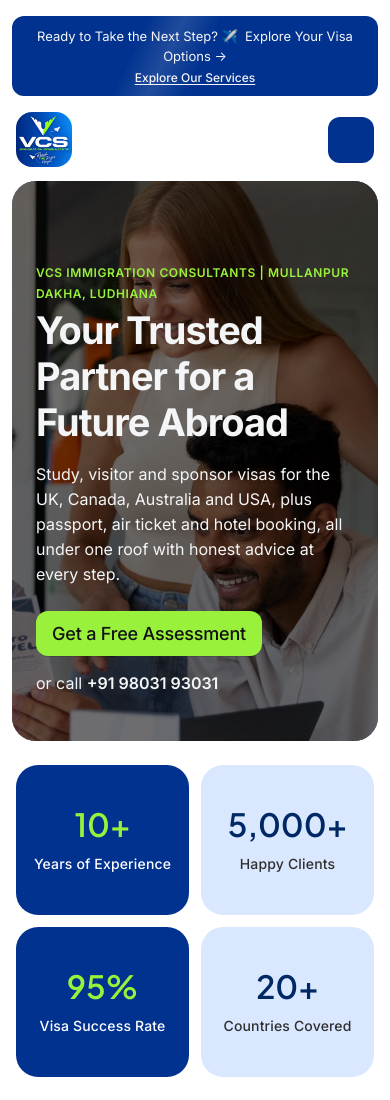
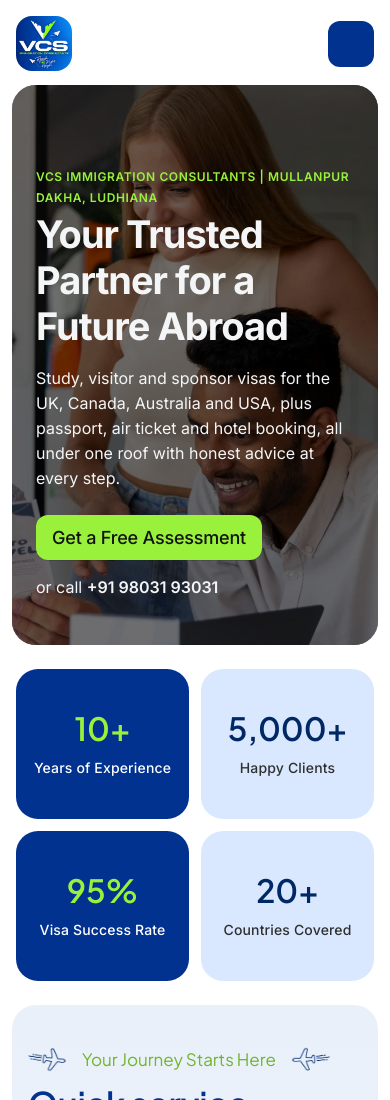
Before and after one commit to webx-studio-hub/vcs, a plain HTML site: page index.html in a window 390 px wide. Shown: the top 1100 px of the page. Drawn offline with Linux system fonts and the light colour scheme.

Commit message:
Hide announcement bar on mobile

```diff
--- a/css/style.css
+++ b/css/style.css
@@ -1674,7 +1674,7 @@
   .h2 { font-size: 34px; }
   .eyebrow { font-size: 17px; gap: 12px; }
   .plane { width: 36px; height: 27px; }
-  .topbar p { font-size: 13px; }
+  .topbar { display: none; } /* no announcement bar on phones */
   .header__logo img { width: 56px; height: 55px; border-radius: 16px; }
 
   .hero__panel { padding: 48px 24px; min-height: 560px; align-items: flex-end; }
```
